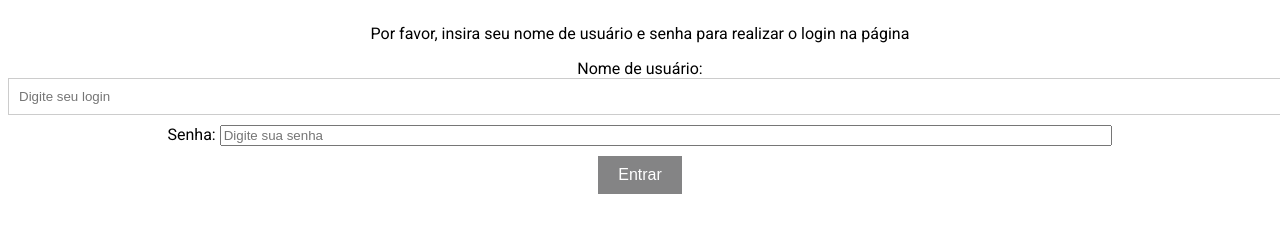
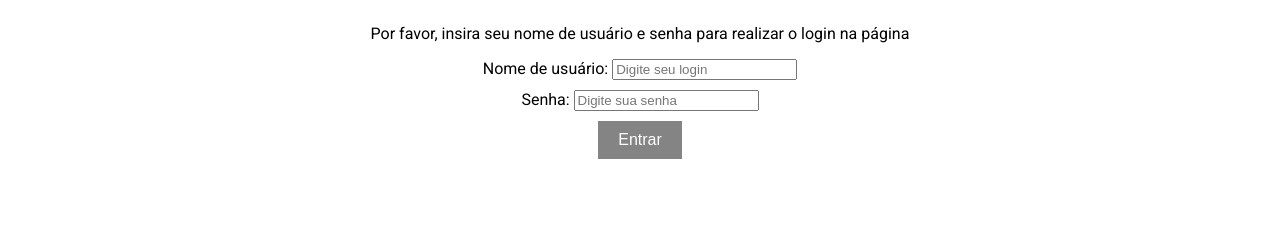
Before and after one commit to daniel-gondim/my-web-app, a website: page index.html in a window 1280 px wide. Shown: the part 77-310 px from the top of the page. Drawn offline with Linux system fonts and the light colour scheme.

Commit message:
style: corrige centralização dos elementos na tela

```diff
--- a/css/styles.css
+++ b/css/styles.css
@@ -15,15 +15,6 @@ h1 {
     display: none; /* Inicialmente oculto */
     border: 1px solid #ccc; /* Borda ao redor do formulário */
     padding: 20px; /* Espaçamento interno */
-}
-
-/* Estilos para campos de entrada */
-input[type="text"],
-input[type="email"] {
-    width: 100%;
-    padding: 10px;
-    margin-bottom: 10px;
-    border: 1px solid #ccc;
 }
 
 /* Estilos para o botão de envio do formulário */
@@ -46,14 +37,11 @@ p {
 
 #password-container {
     text-align: center;
+    margin-bottom: 10px;
 }
 
 #username-container {
     text-align: center;
-}
-
-input {
-    width: 70%;
     margin-bottom: 10px;
 }
 
```
